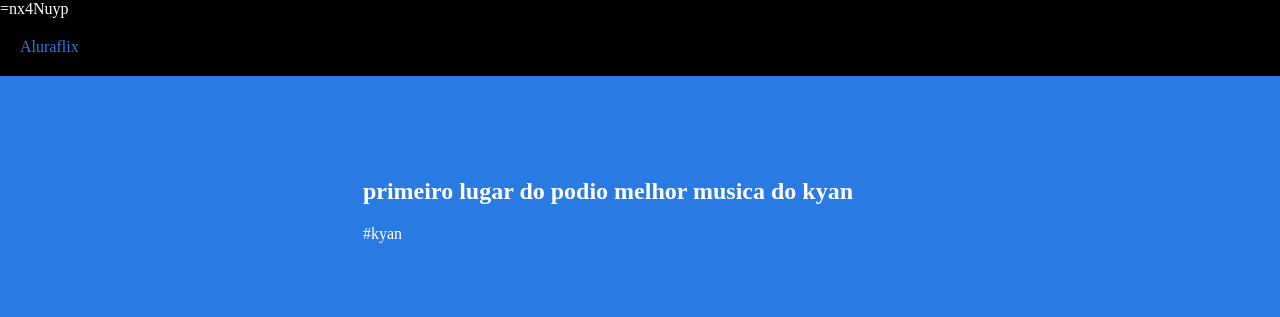
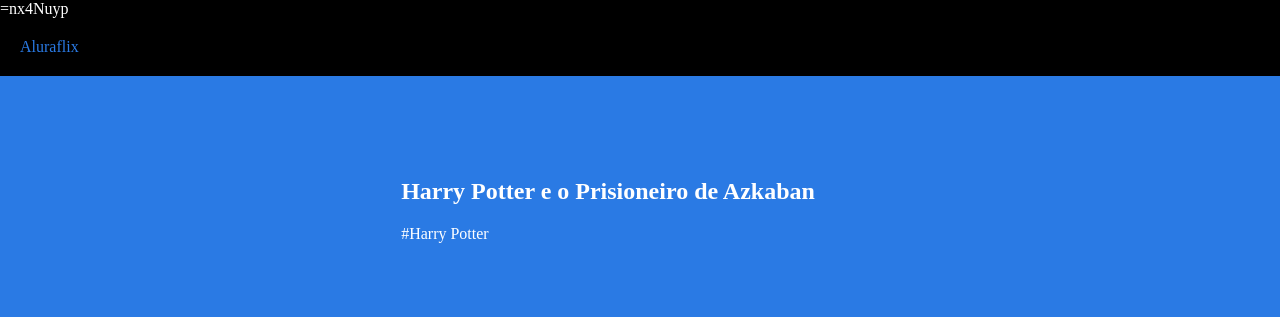
Before and after one commit to fcelina-sketch/aluraflix, a plain HTML site: page index.html in a window 1280 px wide. Shown: the top 317 px of the page. Drawn offline with Linux system fonts and the light colour scheme.

Commit message:
correção

```diff
--- a/index.html
+++ b/index.html
@@ -10,11 +10,11 @@
 =nx4Nuyp <header>Aluraflix</header>
 <section>
     <div class = "chamada-texto">
-        <h1>primeiro lugar do podio melhor musica do kyan</h1>
-        <p>#kyan</p>
+        <h1>Harry Potter e o Prisioneiro de Azkaban</h1>
+        <p>#Harry Potter</p>
     </div>
 </section>
-    <iframe <iframe width="560" height="315" src="https://www.youtube.com/embed/7mj2racNMsc?sij_hCiYmcn" title="YouTube video player" frameborder="0" allow="accelerometer; autoplay; clipboard-write; encrypted-media; gyroscope; picture-in-picture; web-share" referrerpolicy="strict-origin-when-cross-origin" allowfullscreen></iframe>
+    <iframe width="560" height="315" src="https://www.youtube.com/embed/SBJKembF9FE?si=9RmkepKlhYMn0E9g" title="YouTube video player" frameborder="0" allow="accelerometer; autoplay; clipboard-write; encrypted-media; gyroscope; picture-in-picture; web-share" referrerpolicy="strict-origin-when-cross-origin" allowfullscreen></iframe>
 
 </body>
 </html>
```
